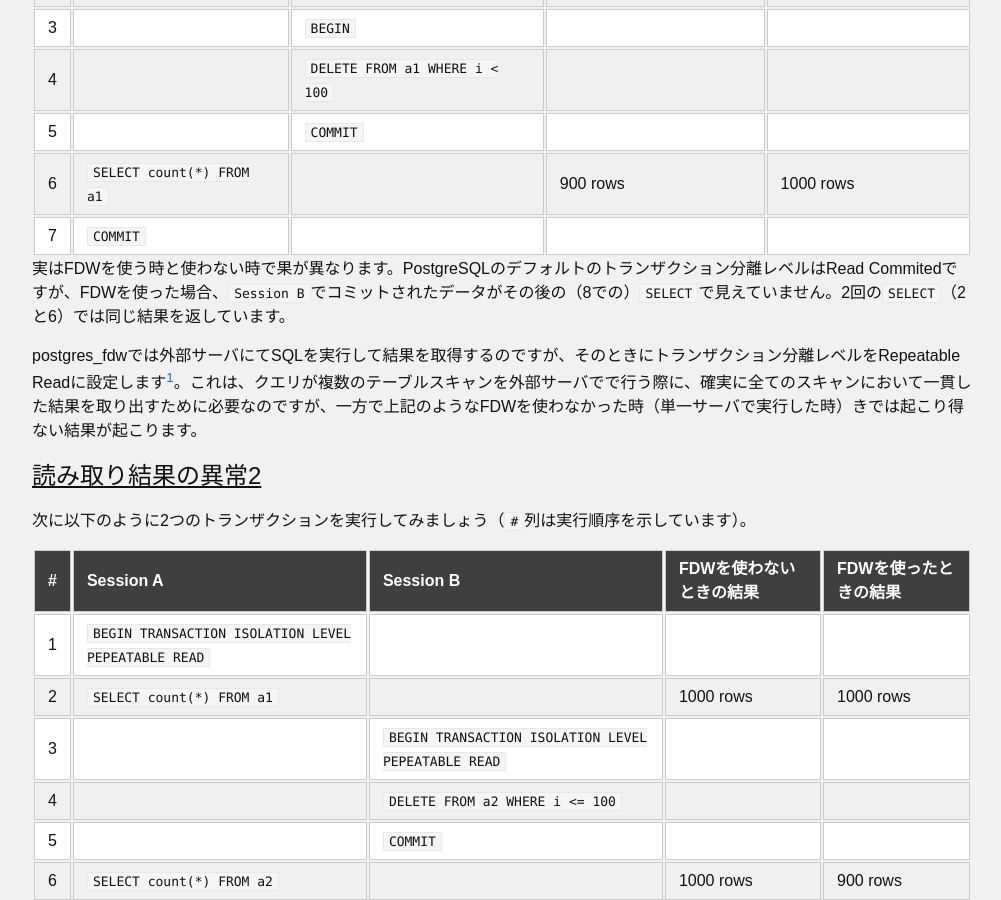
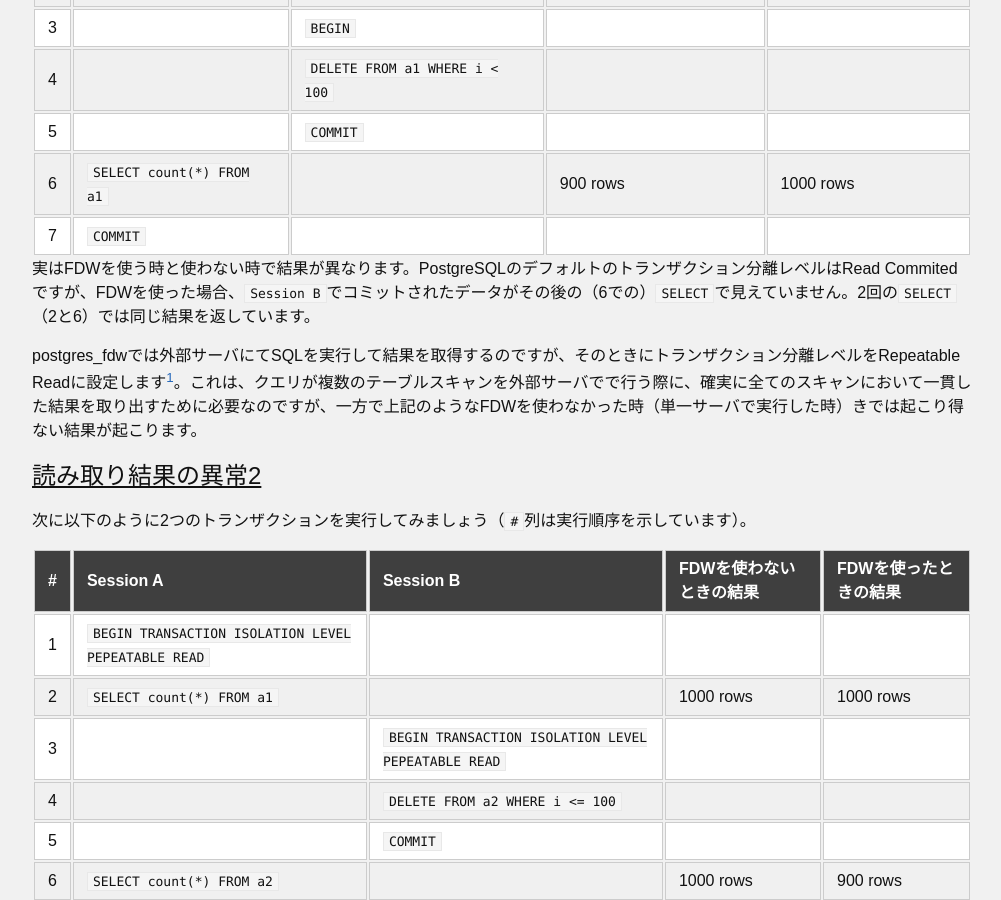
Before and after one commit to MasahikoSawada/masahikosawada.github.io, a Jekyll site: the page built from _posts/2019-12-25-FDW_transaction.md, in a window 1280 px wide and 900 px high, scrolled down 2005 px. Shown: the whole window, without its empty margins (138-1139 px from the left). Built offline with Jekyll 4.4.1, drawn with Linux system fonts in a browser that asks for light colours; comment, search, counter and statistics services are not loaded.

Commit message:
Post: fix typos.

```diff
--- a/_posts/2019-12-25-FDW_transaction.md
+++ b/_posts/2019-12-25-FDW_transaction.md
@@ -58,7 +58,7 @@ C -------> S サーバ
 | 6  | `SELECT count(*) FROM a1`   |                                  | 900 rows                | 1000 rows              |
 | 7  | `COMMIT`                    |                                  |                         |                        |
 
-実はFDWを使う時と使わない時で果が異なります。PostgreSQLのデフォルトのトランザクション分離レベルはRead Commitedですが、FDWを使った場合、`Session B`でコミットされたデータがその後の（8での）`SELECT`で見えていません。2回の`SELECT`（2と6）では同じ結果を返しています。
+実はFDWを使う時と使わない時で結果が異なります。PostgreSQLのデフォルトのトランザクション分離レベルはRead Commitedですが、FDWを使った場合、`Session B`でコミットされたデータがその後の（6での）`SELECT`で見えていません。2回の`SELECT`（2と6）では同じ結果を返しています。
 
 postgres_fdwでは外部サーバにてSQLを実行して結果を取得するのですが、そのときにトランザクション分離レベルをRepeatable Readに設定します[^isolation]。これは、クエリが複数のテーブルスキャンを外部サーバでで行う際に、確実に全てのスキャンにおいて一貫した結果を取り出すために必要なのですが、一方で上記のようなFDWを使わなかった時（単一サーバで実行した時）きでは起こり得ない結果が起こります。
 
```
Also changed, not shown: other parts of _posts/2019-12-25-FDW_transaction.md (+1 -1 lines).
